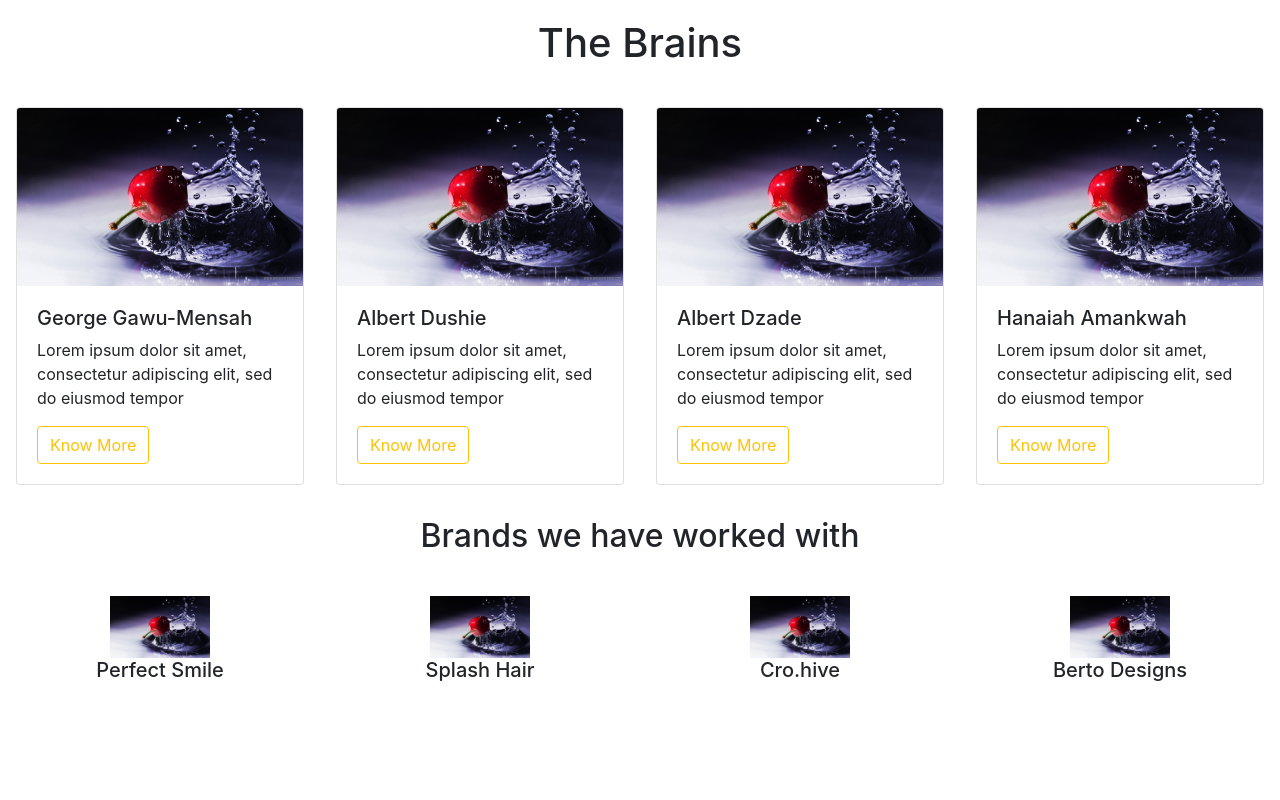
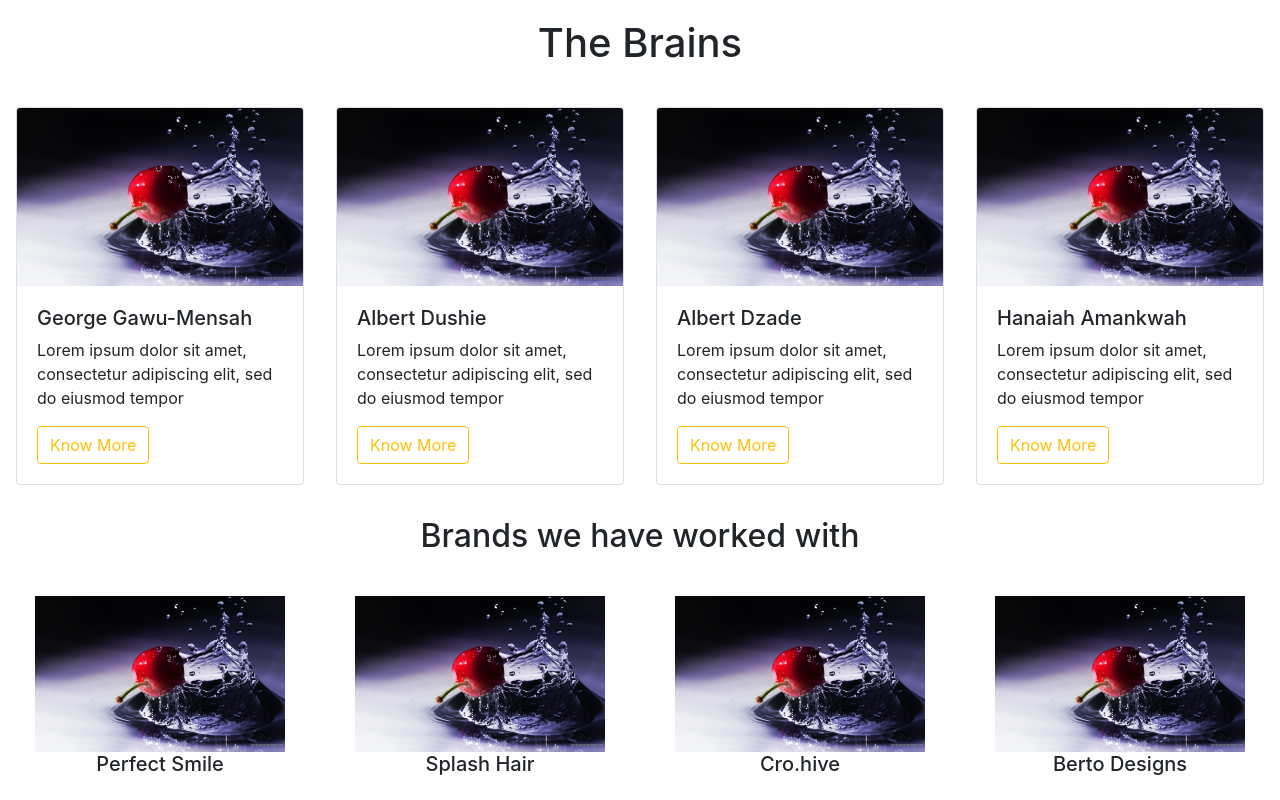
Before and after one commit to kaydush/kaydush.github.io, a plain HTML site: page index.html in a window 1280 px wide. Shown: the part 850-1650 px from the top of the page. Before the commit the page ends 1556 px from the top, so only its background shows below. Drawn offline with nearby package versions, Linux system fonts and the light colour scheme.

Commit message:
updated 2

```diff
--- a/index.html
+++ b/index.html
@@ -57,17 +57,17 @@
 	<div class="col-12">
 		<p>Lorem ipsum dolor sit amet, consectetur adipiscing elit, sed do eiusmod tempor incididunt ut labore et dolore magna aliqua. Ut enim ad minim veniam,</p>
 	</div>
-	<div class="col-xs-12 col-sm-6 col-md-12 col-lg-4">
+	<div class="col-xs-12 col-sm-6 col-md-6 col-lg-4">
 		<i class="fas fa-palette"></i>
 		<h3>Graphic Designing</h3>
 		<p>we are going home tomorrow</p>
 	</div>
-	<div class="col-xs-12 col-sm-6 col-md-4 col-xl-4">
+	<div class="col-xs-12 col-sm-6 col-md-6 col-lg-4">
 		<i class="fas fa-file-code"></i>
 		<h3>Web Development</h3>
 		<p>we are going home tomorrow</p>
 	</div>
-	<div class="col-sm-12 col-md-4">
+	<div class="col-sm-12 col-md-12 col-lg-4">
 		<i class="fas fa-video"></i>
 		<h3>Video Creation</h3>
 		<p>we are going home tomorrow</p>
@@ -130,20 +130,20 @@
 			<h2>Brands we have worked with </h2>
 		</div>
 		<hr>
-		<div class="col-3">
-			<img src="img/apple.jpg" width="100">
+		<div class="col-xs-6 col-sm-6 col-lg-3">
+			<img src="img/apple.jpg" width="250">
 			<h5>Perfect Smile</h5>
 		</div>
-		<div class="col-3">
-			<img src="img/apple.jpg" width="100">
+		<div class="col-xs-6 col-sm-6 col-lg-3">
+			<img src="img/apple.jpg" width="250">
 			<h5>Splash Hair</h5>
 		</div>
-		<div class="col-3">
-			<img src="img/apple.jpg" width="100">
+		<div class="col-xs-6 col-sm-6 col-lg-3">
+			<img src="img/apple.jpg" width="250">
 			<h5>Cro.hive</h5>
 		</div>
-		<div class="col-3">
-			<img src="img/apple.jpg" width="100">
+		<div class="col-xs-6 col-sm-6 col-lg-3">
+			<img src="img/apple.jpg" width="250">
 			<h5>Berto Designs</h5>
 		</div>
 	</div>
--- a/style.css
+++ b/style.css
@@ -1,6 +1,7 @@
 .li {
 	color: yellow;
 }
+
 /*--- Media Queries --*/
 @media (max-width: 992px) {
 
```
